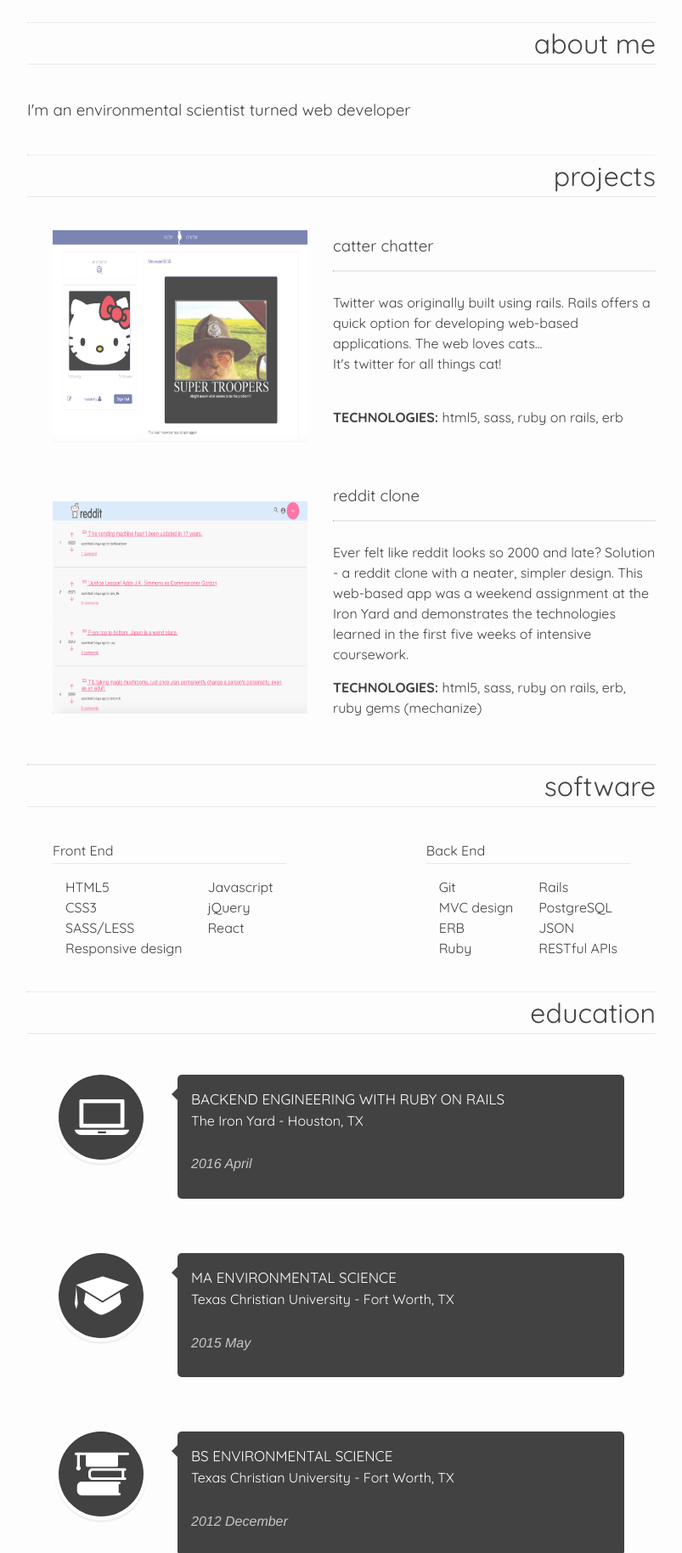
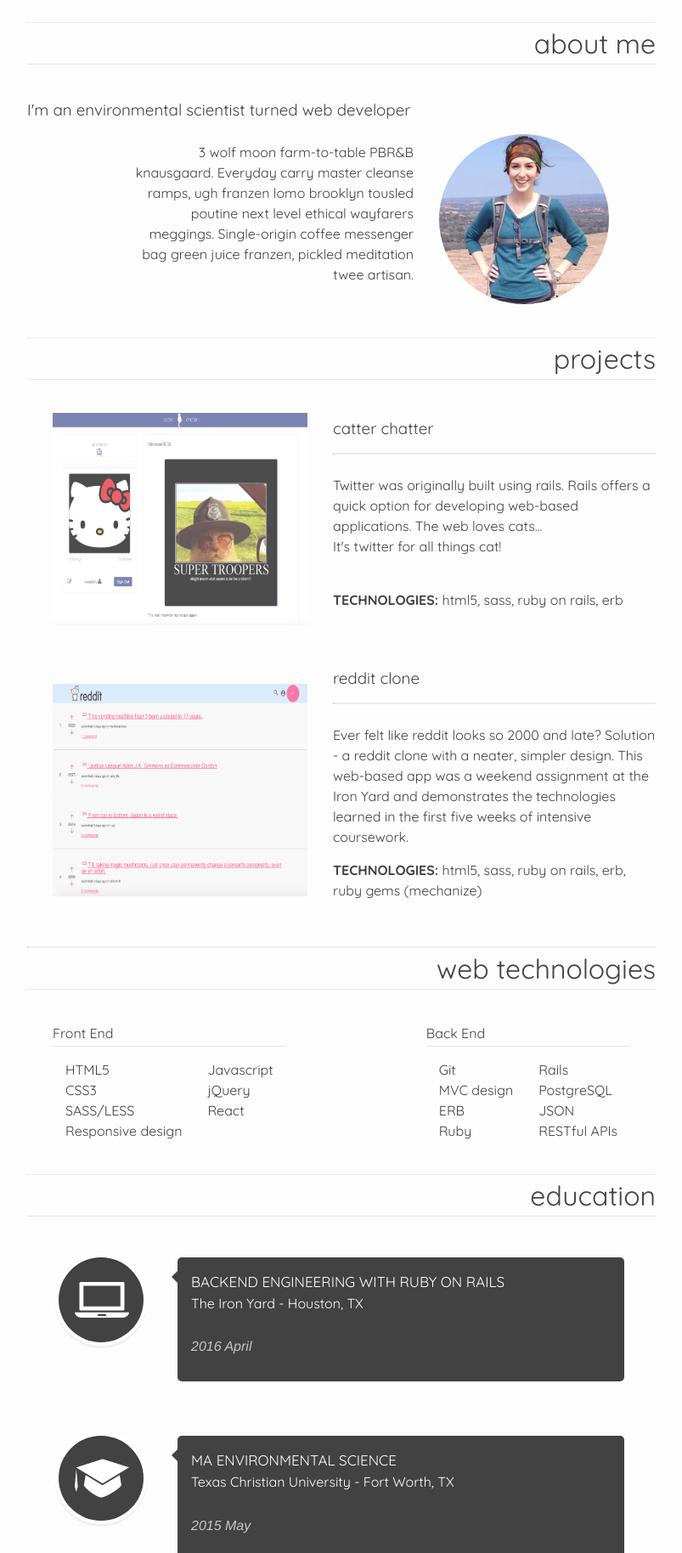
Before and after one commit to emilycritter/emilycritter.io, a Jekyll site: the page built from index.html, in a window 1280 px wide, cut to the strip 706-2534 px from the top of the page. Shown: the whole strip at 85% size, without its empty margins (238-1041 px from the left). Built offline with Jekyll 4.4.1, drawn with Linux system fonts in a browser that asks for light colours; nearby versions of some CDN libraries.

Commit message:
Add photo to about me

```diff
--- a/_includes/aboutme.html
+++ b/_includes/aboutme.html
@@ -3,9 +3,19 @@
   <h1>about me</h1>
   <br>
   <h3>I'm an environmental scientist turned web developer</h3>
-  <p>
-
-  </p>
+  <ul>
+    <li>
+      <p>
+        3 wolf moon farm-to-table PBR&amp;B knausgaard.
+        Everyday carry master cleanse ramps, ugh franzen lomo brooklyn
+        tousled poutine next level ethical wayfarers meggings. Single-origin
+        coffee messenger bag green juice franzen, pickled meditation twee artisan.
+      </p>
+    </li>
+    <li>
+      <img src="/img/enviro-profile.png" alt="Emily C. Ritter" />
+    </li>
+  </ul>
   <br>
   <hr class="", style="border-top: 1px;">
 </div>
--- a/_includes/software.html
+++ b/_includes/software.html
@@ -1,6 +1,6 @@
 <div class="software">
   <hr class="", style="border-top: 1px;">
-  <h1>software</h1>
+  <h1>web technologies</h1>
   <br>
   <ul class="front-back">
     <li>
--- a/_sass/_layout.scss
+++ b/_sass/_layout.scss
@@ -334,6 +334,25 @@ hr {
       color: $grey-color-dark;
   }
   .about-me {
+    ul {
+      display: flex;
+      flex-direction: row;
+      align-items: center;
+      justify-content: center;
+      list-style: none;
+      width: 100%;
+      li {
+        text-align: right;
+        max-width: 50%;
+        p {
+          margin-right: 30px;
+        }
+        img {
+          width: 200px;
+          border-radius: 100px;
+        }
+      }
+    }
   }
   .work-history {
     li {
```
Also changed, not shown: img/enviro-profile.png (added).
